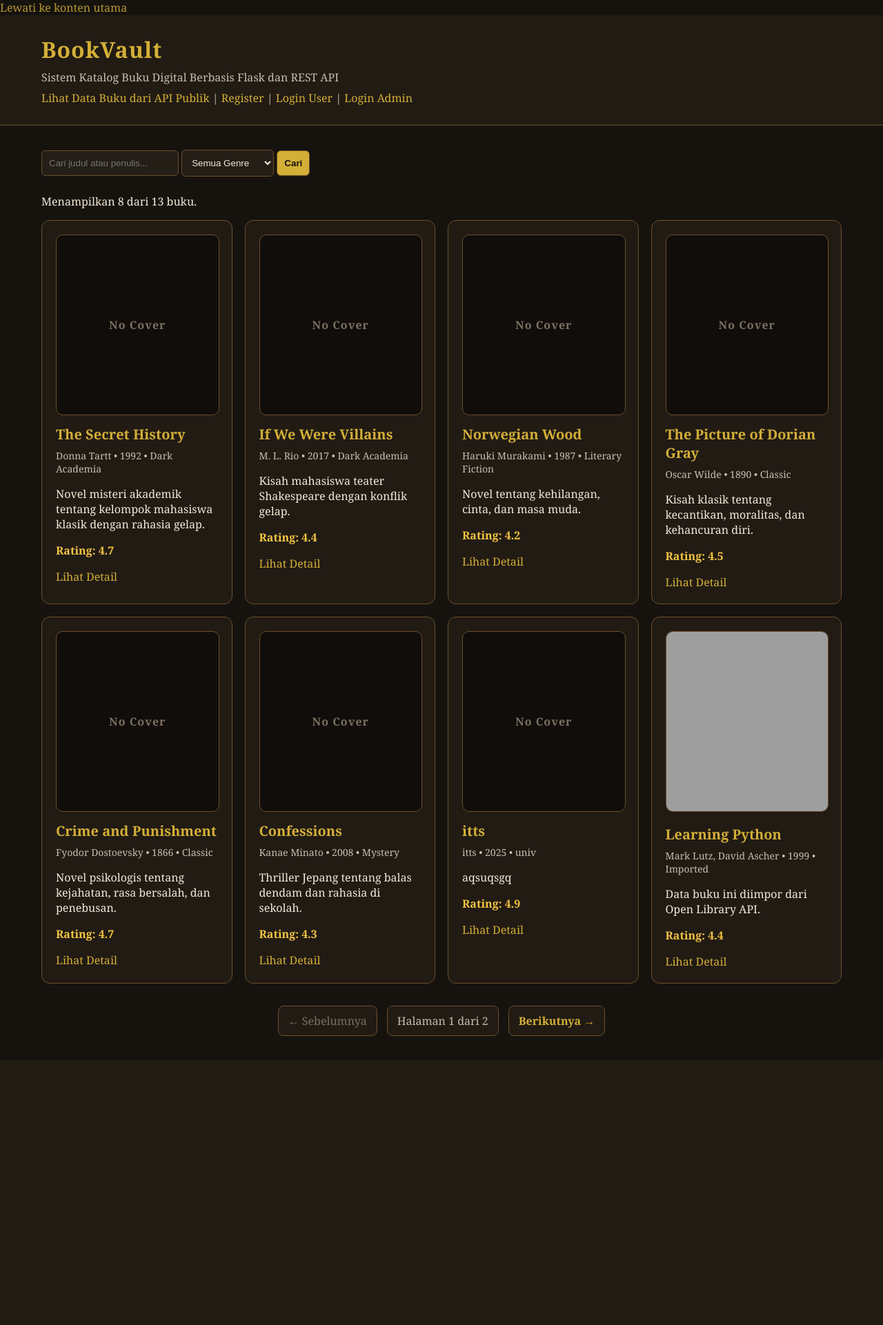
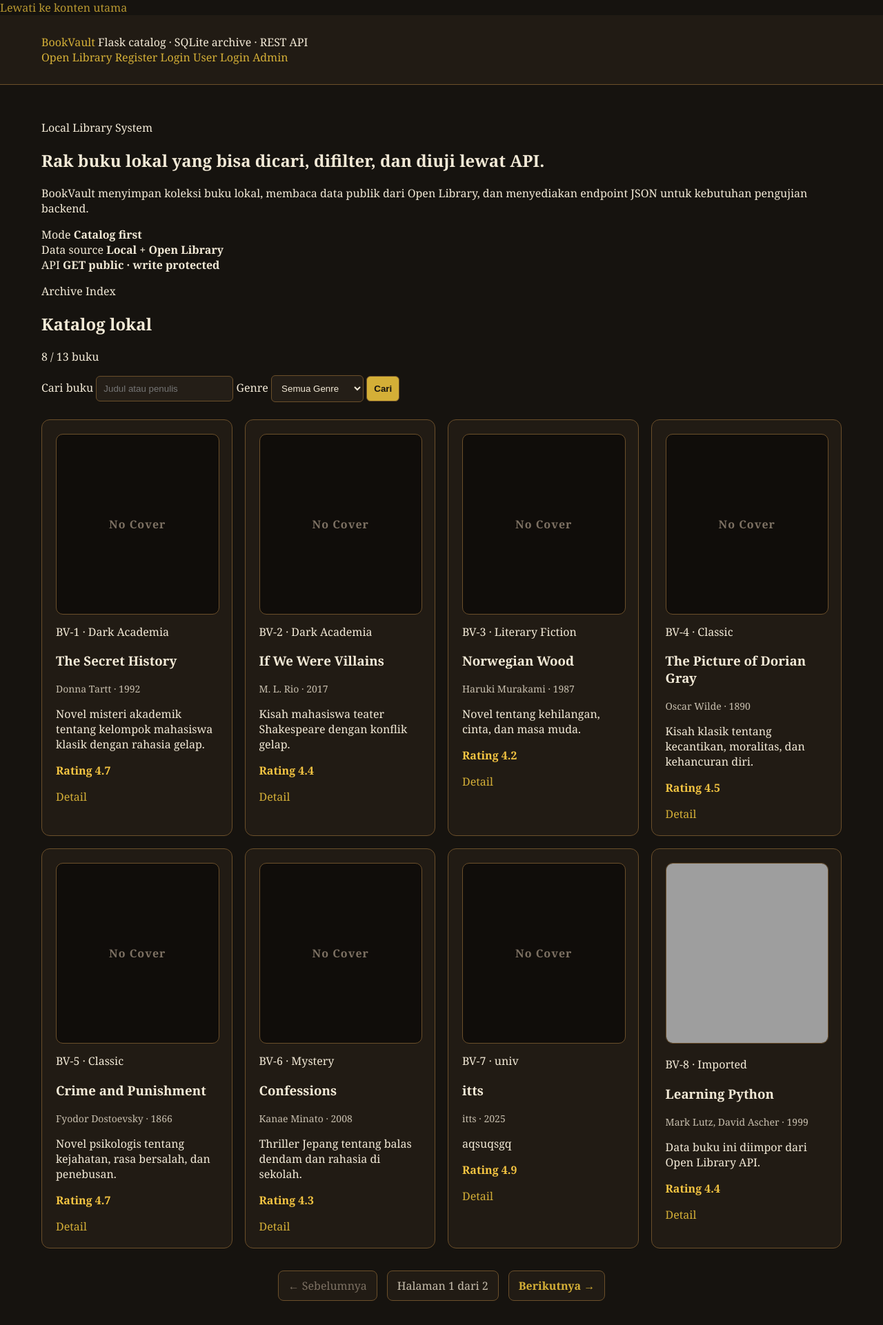
Before and after one commit to panjiaryasoma/bookvault-flask, a Flask app: page / in a window 1280 px wide. Shown: the whole page at 69% size. Before the commit the page ends 1502 px from the top, so only its background shows below. Run offline with Flask 3, Linux system fonts and the light colour scheme; data comes from the database, SQL or seed files in the repository; grey boxes are pictures that could not be loaded.

Commit message:
Create original BookVault catalog layout

```diff
--- a/templates/index.html
+++ b/templates/index.html
@@ -7,41 +7,94 @@
 {% endblock %}
 
 {% block header %}
-<header>
-    <h1>BookVault</h1>
-    <p>Sistem Katalog Buku Digital Berbasis Flask dan REST API</p>
-    <p>
-        <a href="/public-books">Lihat Data Buku dari API Publik</a>
+<header class="library-header">
+    <div class="library-header__inner">
+        <div class="brand-block">
+            <a href="/" class="brand-mark">BookVault</a>
+            <span class="brand-meta">Flask catalog · SQLite archive · REST API</span>
+        </div>
+
+        <nav class="top-nav" aria-label="Navigasi BookVault">
+            <a href="/public-books">Open Library</a>
 
             {% if session.get("user_logged_in") %}
-        | <span>Login sebagai: {{ session.get("user_username") }}</span>
-        | <a href="/user/dashboard">Dashboard User</a>
-        | <a href="/logout">Logout</a>
+            <a href="/user/dashboard">Dashboard User</a>
+            <a href="/logout">Logout</a>
 
             {% elif session.get("admin_logged_in") %}
-        | <span>Login sebagai: {{ session.get("admin_username") }}</span>
-        | <a href="/api/docs">API Docs</a>
-        | <a href="/admin">Dashboard Admin</a>
-        | <a href="/admin/logout">Logout Admin</a>
+            <a href="/api/docs">API Docs</a>
+            <a href="/admin">Dashboard Admin</a>
+            <a href="/admin/logout">Logout Admin</a>
 
             {% else %}
-        | <a href="/register">Register</a>
-        | <a href="/login">Login User</a>
-        | <a href="/admin/login">Login Admin</a>
+            <a href="/register">Register</a>
+            <a href="/login">Login User</a>
+            <a href="/admin/login">Login Admin</a>
             {% endif %}
-    </p>
-
-    {% if session.get("user_logged_in") %}
-    <p>Selamat datang, {{ session.get("user_username") }}. Anda login sebagai user biasa.</p>
-    {% elif session.get("admin_logged_in") %}
-    <p>Selamat datang, {{ session.get("admin_username") }}. Anda login sebagai admin.</p>
-    {% endif %}
+        </nav>
+    </div>
 </header>
 {% endblock %}
 
 {% block content %}
-<form method="GET" action="/" class="search-box">
-    <input type="text" name="q" placeholder="Cari judul atau penulis..." value="{{ q }}">
+<section class="catalog-intro" aria-labelledby="catalog-title">
+    <div class="intro-copy">
+        <p class="small-label">Local Library System</p>
+        <h1 id="catalog-title">Rak buku lokal yang bisa dicari, difilter, dan diuji lewat API.</h1>
+        <p>
+            BookVault menyimpan koleksi buku lokal, membaca data publik dari Open Library,
+            dan menyediakan endpoint JSON untuk kebutuhan pengujian backend.
+        </p>
+    </div>
+
+    <aside class="system-card" aria-label="Ringkasan sistem BookVault">
+        <div class="system-row">
+            <span>Mode</span>
+            <strong>Catalog first</strong>
+        </div>
+        <div class="system-row">
+            <span>Data source</span>
+            <strong>Local + Open Library</strong>
+        </div>
+        <div class="system-row">
+            <span>API</span>
+            <strong>GET public · write protected</strong>
+        </div>
+    </aside>
+</section>
+
+{% if session.get("user_logged_in") %}
+<section class="session-note">
+    Masuk sebagai user <strong>{{ session.get("user_username") }}</strong>. Buku favorit dapat dikelola dari kartu katalog.
+</section>
+{% elif session.get("admin_logged_in") %}
+<section class="session-note">
+    Masuk sebagai admin <strong>{{ session.get("admin_username") }}</strong>. Kelola data lengkap dari dashboard admin.
+</section>
+{% endif %}
+
+<section class="catalog-panel" aria-label="Panel katalog lokal">
+    <div class="catalog-panel__head">
+        <div>
+            <p class="small-label">Archive Index</p>
+            <h2>Katalog lokal</h2>
+        </div>
+
+        {% if pagination %}
+        <p class="count-chip">{{ books|length }} / {{ pagination.total }} buku</p>
+        {% else %}
+        <p class="count-chip">{{ books|length }} buku</p>
+        {% endif %}
+    </div>
+
+    <form method="GET" action="/" class="search-box" aria-label="Cari dan filter katalog buku">
+        <label>
+            <span>Cari buku</span>
+            <input type="text" name="q" placeholder="Judul atau penulis" value="{{ q }}">
+        </label>
+
+        <label>
+            <span>Genre</span>
             <select name="genre" class="genre-select">
                 <option value="">Semua Genre</option>
                 {% for g in genres %}
@@ -50,18 +103,17 @@
                 </option>
                 {% endfor %}
             </select>
+        </label>
+
         <button type="submit">Cari</button>
     </form>
 
-{% if pagination %}
-<p>Menampilkan {{ books|length }} dari {{ pagination.total }} buku.</p>
-{% else %}
-<p>Menampilkan {{ books|length }} buku.</p>
-{% endif %}
-
     <div class="grid">
         {% for book in books %}
-    <div class="card">
+        <article class="card book-card">
+            <div class="book-spine" aria-hidden="true"></div>
+
+            <div class="book-card__media">
                 {% if book.cover_image %}
                 <img src="{{ book.cover_image }}" alt="Cover {{ book.title }}" class="book-cover">
                 {% else %}
@@ -69,40 +121,46 @@
                     <span>No Cover</span>
                 </div>
                 {% endif %}
+            </div>
 
-        <h2>{{ book.title }}</h2>
+            <div class="book-card__body">
+                <div class="book-code">BV-{{ book.id }} · {{ book.genre }}</div>
+                <h3>{{ book.title }}</h3>
 
                 <div class="meta">
-            {{ book.author }} • {{ book.year }} • {{ book.genre }}
+                    {{ book.author }} · {{ book.year }}
                 </div>
 
-        <p>{{ book.description }}</p>
+                <p class="description">{{ book.description }}</p>
 
                 {% if book.rating and book.rating > 0 %}
-        <p class="rating">Rating: {{ book.rating }}</p>
+                <p class="rating">Rating {{ book.rating }}</p>
                 {% else %}
-        <p class="rating">Rating: Belum dinilai</p>
+                <p class="rating rating--muted">Belum dinilai</p>
                 {% endif %}
+            </div>
 
-        <a href="/book/{{ book.id }}">Lihat Detail</a>
+            <div class="book-card__actions">
+                <a href="/book/{{ book.id }}" class="detail-link">Detail</a>
 
                 {% if session.get("user_logged_in") %}
                     {% if book.id in favorite_ids %}
                     <form method="POST" action="/favorite/remove/{{ book.id }}" class="favorite-form">
-                <button type="submit" class="btn-favorited">Sudah di Favorit - Hapus</button>
+                        <button type="submit" class="btn-favorited">Hapus Favorit</button>
                     </form>
                     {% else %}
                     <form method="POST" action="/favorite/add/{{ book.id }}" class="favorite-form">
-                <button type="submit">Tambah ke Favorit</button>
+                        <button type="submit">Favorit</button>
                     </form>
                     {% endif %}
                 {% endif %}
             </div>
+        </article>
         {% endfor %}
     </div>
 
     {% if pagination and pagination.pages > 1 %}
-<div class="pagination">
+    <nav class="pagination" aria-label="Navigasi halaman katalog">
         {% if pagination.has_prev %}
         <a href="{{ url_for('index', page=pagination.prev_num, q=q, genre=selected_genre) }}">
             ← Sebelumnya
@@ -122,8 +180,9 @@
         {% else %}
         <span class="disabled">Berikutnya →</span>
         {% endif %}
-</div>
+    </nav>
     {% endif %}
+</section>
 {% endblock %}
 
 {% block scripts %}
```
Lines whose indentation alone changed are shown as unchanged.
